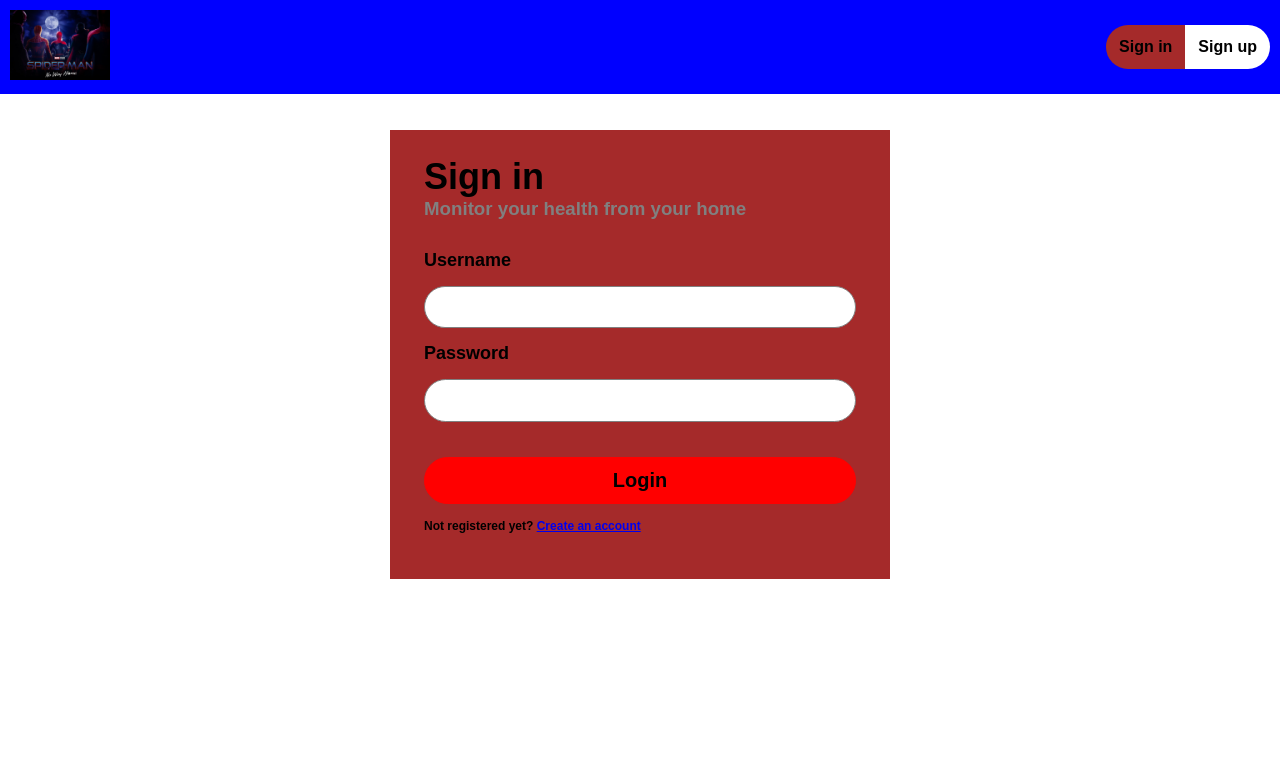
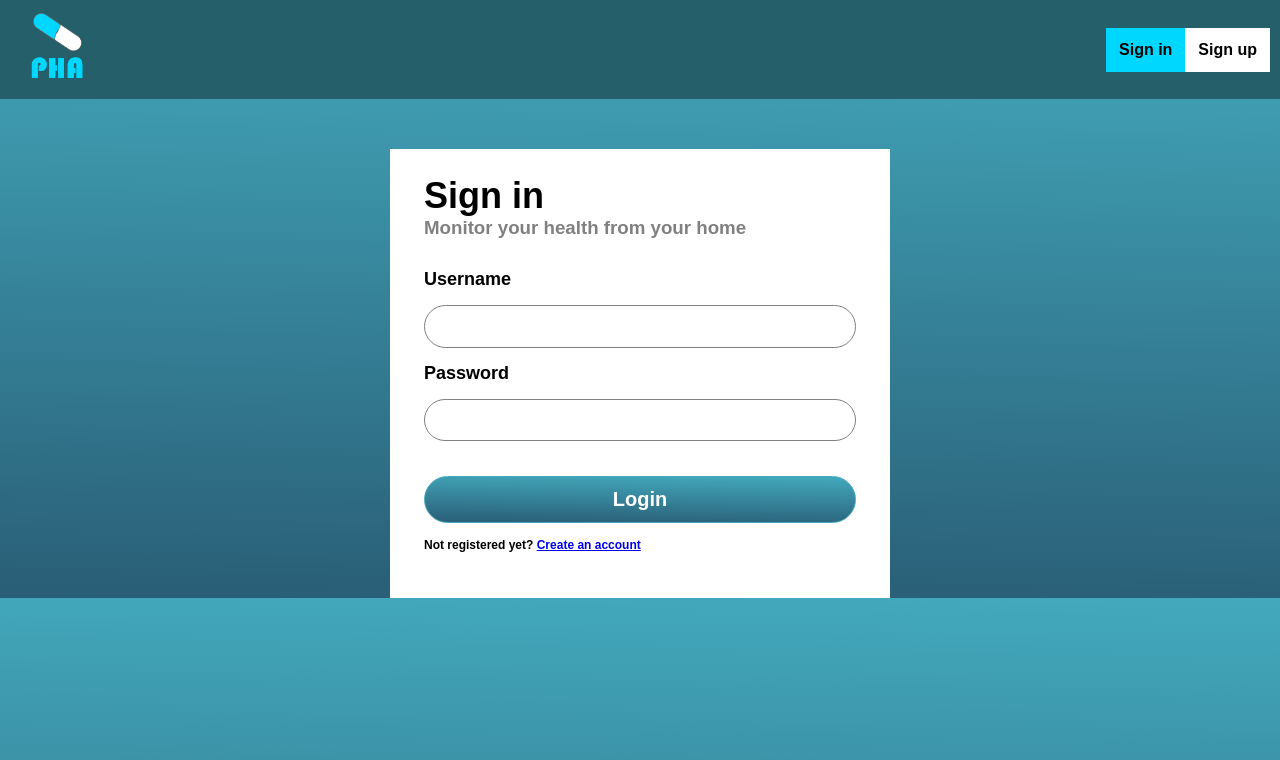
Before and after one commit to bekossy/health-app-client, a React (Vite) app: page /signin in a window 1280 px wide. Shown: the top 760 px of the page. Built offline with nearby package versions, Linux system fonts and the light colour scheme.

Commit message:
restructing of document

```diff
--- a/src/App.jsx
+++ b/src/App.jsx
@@ -1,5 +1,8 @@
 // import { BrowserRouter as Router, Route, Switch } from 'react-router-dom';
-import Header from './components/navigation/header';
+import Auth from "./components/auth/auth";
+import Home from "./components/home/Home";
+import Header from "./components/navigation/header";
+import { useState } from "react";
 
 // const App = () => {
 //   return <Router>
@@ -13,7 +16,49 @@
 // }
 
 const App = () => {
-  return <><Header/></>
-}
+  const [homeContent, setHomeContent] = useState(false);
+  const [auth, setAuth] = useState(true);
+  const [home, setHome] = useState(true);
+  const [username, setUsername] = useState("");
+  const [password, setPassword] = useState("");
+  const [user, setUser] = useState("");
+  const [isLogedIn, setIsLogedIn] = useState(false);
+
+  const handleSubmit = (e) => {
+    e.preventDefault();
+    if (username && password) {
+      const authLogin = {
+        id: new Date().getTime().toString(),
+        username,
+        password,
+      };
+      console.log(authLogin);
+      setUser(username);
+      setHome(false);
+      setHomeContent(true);
+      setUsername("");
+      setPassword("");
+      setHome(false)
+    }
+  };
+
+  return (
+    <>
+      <Header home={home} setAuth={setAuth} user={user} auth={auth} />
+      {home && (
+        <Auth
+          homeContent={homeContent}
+          auth={auth}
+          username={username}
+          setUsername={setUsername}
+          password={password}
+          setPassword={setPassword}
+          handleSubmit={handleSubmit}
+        />
+      )}
+      {!home && <Home/>}
+    </>
+  );
+};
 
 export default App;
--- /dev/null
+++ b/src/components/auth/Auth.jsx
@@ -0,0 +1,30 @@
+import React from "react";
+import { Login } from "../auth/login";
+import { Register } from "../auth/register";
+
+const Auth = ({
+  auth,
+  username,
+  setUsername,
+  password,
+  setPassword,
+  handleSubmit,
+}) => {
+  return (
+    <div className="formContainer">
+      {auth ? (
+        <Login
+          username={username}
+          setUsername={setUsername}
+          password={password}
+          setPassword={setPassword}
+          handleSubmit={handleSubmit}
+        />
+      ) : (
+        <Register />
+      )}
+    </div>
+  );
+};
+
+export default Auth;
--- a/src/components/auth/auth.css
+++ b/src/components/auth/auth.css
@@ -39,16 +39,18 @@
   padding: 0.7rem 0.75rem;
   margin-top: 20px;
   margin-bottom: 15px;
-  background-color: red;
+  background: linear-gradient(1deg, #295e76, #43a9bd);
+  color: white;
   font-weight: 600;
   font-size: 20px;
-  border: 1px solid red;
+  border: 1px solid #43a9bd;
   transition: all 0.4s linear;
   cursor: pointer;
 }
 
 .auth .btn:hover {
-  background-color: white;
+  background: white;
+  color: #43a9bd;
 }
 
 .auth h4 {
--- /dev/null
+++ b/src/components/home/Home.jsx
@@ -0,0 +1,11 @@
+import "./Home.css"
+
+const Home = () => {
+  return (
+    <div>
+      home
+    </div>
+  )
+}
+
+export default Home
--- a/src/components/navigation/header.css
+++ b/src/components/navigation/header.css
@@ -3,14 +3,13 @@
   align-items: center;
   justify-content: space-between;
   padding: 10px;
-  background-color: blue;
-  position: fixed;
-  top: 0;
+  background-color: #25606a;
   width: 100%;
 }
 
 .navbar .navImage img {
-  width: 100px;
+  width: 55px;
+  margin-left: 20px;
 }
 
 .navbtn {
@@ -22,14 +21,14 @@
 .navbtn .signup {
   background-color: white;
   padding: 13px;
-  border-top-right-radius: 1.5rem;
-  border-bottom-right-radius: 1.5rem;
+  /* border-top-right-radius: 1.5rem;
+  border-bottom-right-radius: 1.5rem; */
 }
 .navbtn .signin {
-  background-color: brown;
+  background-color: #00d7ff;
   padding: 13px;
-  border-top-left-radius: 1.5rem;
-  border-bottom-left-radius: 1.5rem;
+  /* border-top-left-radius: 1.5rem;
+  border-bottom-left-radius: 1.5rem; */
 }
 .user {
   display: flex;
@@ -49,7 +48,6 @@
   padding-left: calc(var(--bs-gutter-x) * 1);
   margin-right: auto;
   margin-left: auto;
-  margin-top: 130px;
-  margin-bottom: 40px;
-  background-color: brown;
+  margin-top: 50px;
+  background-color: white;
 }
--- a/src/components/navigation/header.jsx
+++ b/src/components/navigation/header.jsx
@@ -1,51 +1,23 @@
 import { useState } from "react";
-import { Login } from "../auth/login";
-import { Register } from "../auth/register";
 import { User } from "./navOpts/user";
 import { NavBtns } from "./navOpts/navBtns";
-import Logo from './navImage/No way home.jpg'
-import "./header.css"
+import Logo from "./navImage/pha logo.png";
+import "./header.css";
 
-const Header = () => {
-    const [auth, setAuth] = useState(true);
-    const [home, setHome] = useState(true);
-    const [username, setUsername] = useState("");
-    const [password, setPassword] = useState("");
-    const [user, setUser] = useState("");
-    const [homeContent, setHomeContent] = useState(false);
-
-    const handleSubmit = (e) => {
-        e.preventDefault();
-        if(username && password){
-            const authLogin = { id: new Date().getTime().toString(), username, password}
-            console.log(authLogin);
-            setUser(username)
-            setHome(false);
-            setHomeContent(true)
-            setUsername("")
-            setPassword("")
-        }
-    }
-
-    return <>
+const Header = ({ setAuth, home, user, auth }) => {
+  return (
+    <>
       <section>
         <nav className="navbar">
           <div className="navImage">
             <img src={Logo} alt="" />
           </div>
 
-        {home  ?   <NavBtns setAuth={setAuth}/>
-               :   <User user={user}/>}
+          {home ? <NavBtns setAuth={setAuth} auth={auth}/> : <User user={user} />}
         </nav>
-
-        {homeContent    ?   <h1 style={{marginTop: "200px"}}>Hello</h1>
-                        :   <div className="formContainer">
-                                {auth ? <Login username={username} setUsername={setUsername} password={password} setPassword={setPassword} handleSubmit={handleSubmit}/> : <Register/>}
-                            </div>
-        }
       </section>
     </>
-}
-
+  );
+};
 
 export default Header;
--- a/src/components/navigation/navOpts/navBtns.jsx
+++ b/src/components/navigation/navOpts/navBtns.jsx
@@ -1,8 +1,20 @@
-export const NavBtns = ({setAuth}) => {
-    return <>
-        <div className="navbtn">
-                        <div className="signin" onClick={() => setAuth(true)}>Sign in</div>
-                        <div className="signup" onClick={() => setAuth(false)}>Sign up</div>
-                    </div>
+export const NavBtns = ({ setAuth, auth }) => {
+  return (
+    <>
+      <div className="navbtn">
+        <div
+          className={auth ? "signin" : "signup"}
+          onClick={() => setAuth(true)}
+        >
+          Sign in
+        </div>
+        <div
+          className={auth ? "signup" : "signin"}
+          onClick={() => setAuth(false)}
+        >
+          Sign up
+        </div>
+      </div>
     </>
-}
+  );
+};
--- a/src/index.css
+++ b/src/index.css
@@ -8,4 +8,5 @@
 
 body {
   font-family: Arial, Helvetica, sans-serif;
+  background: linear-gradient(1deg, #295e76, #43a9bd);
 }
```
Also changed, not shown: src/components/auth/login.jsx (+35 -9 lines), src/components/navigation/navOpts/user.jsx (+10 -5 lines), src/components/home/Home.css (added), src/components/navigation/navImage/No way home.jpg (deleted). Lines whose indentation alone changed are shown as unchanged.
